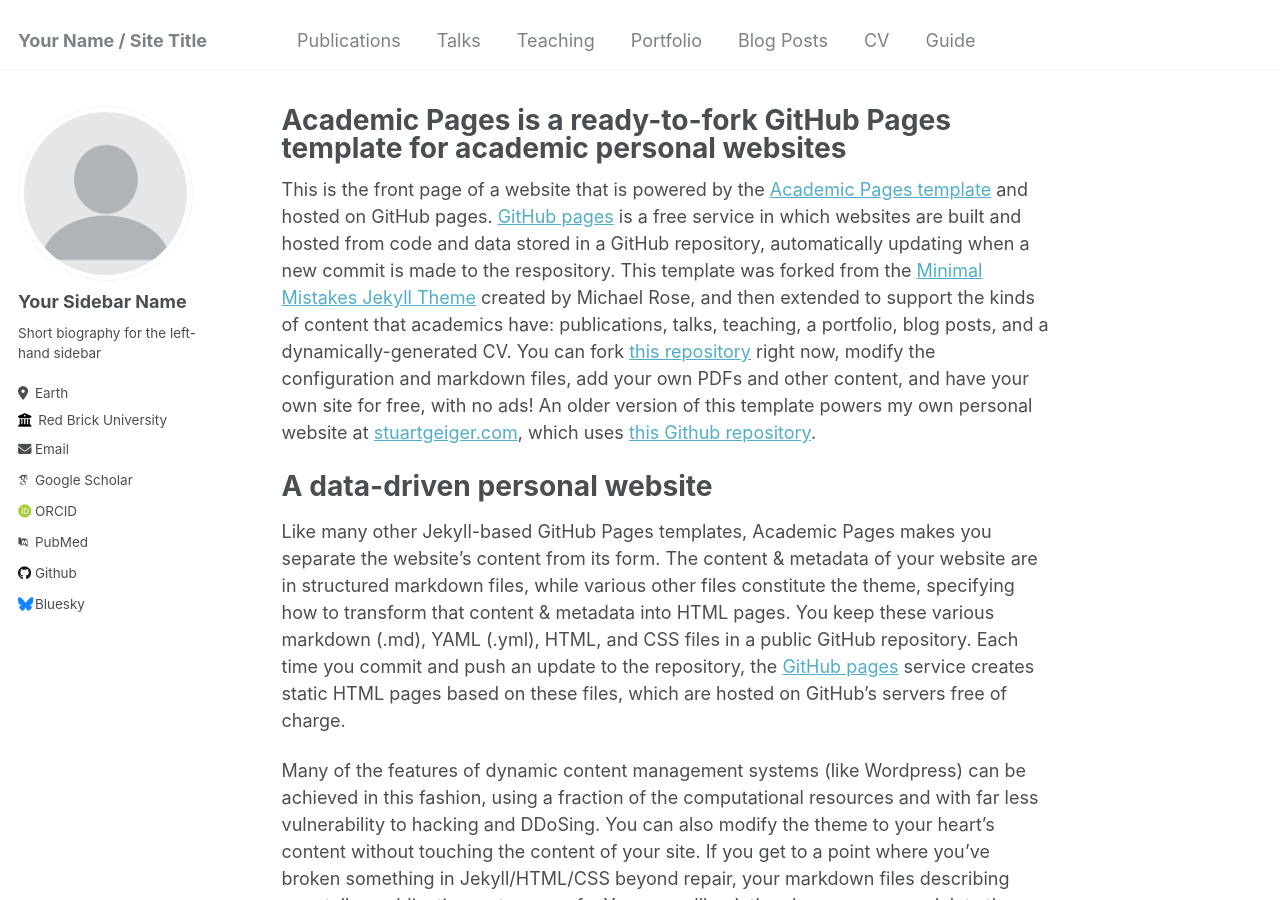
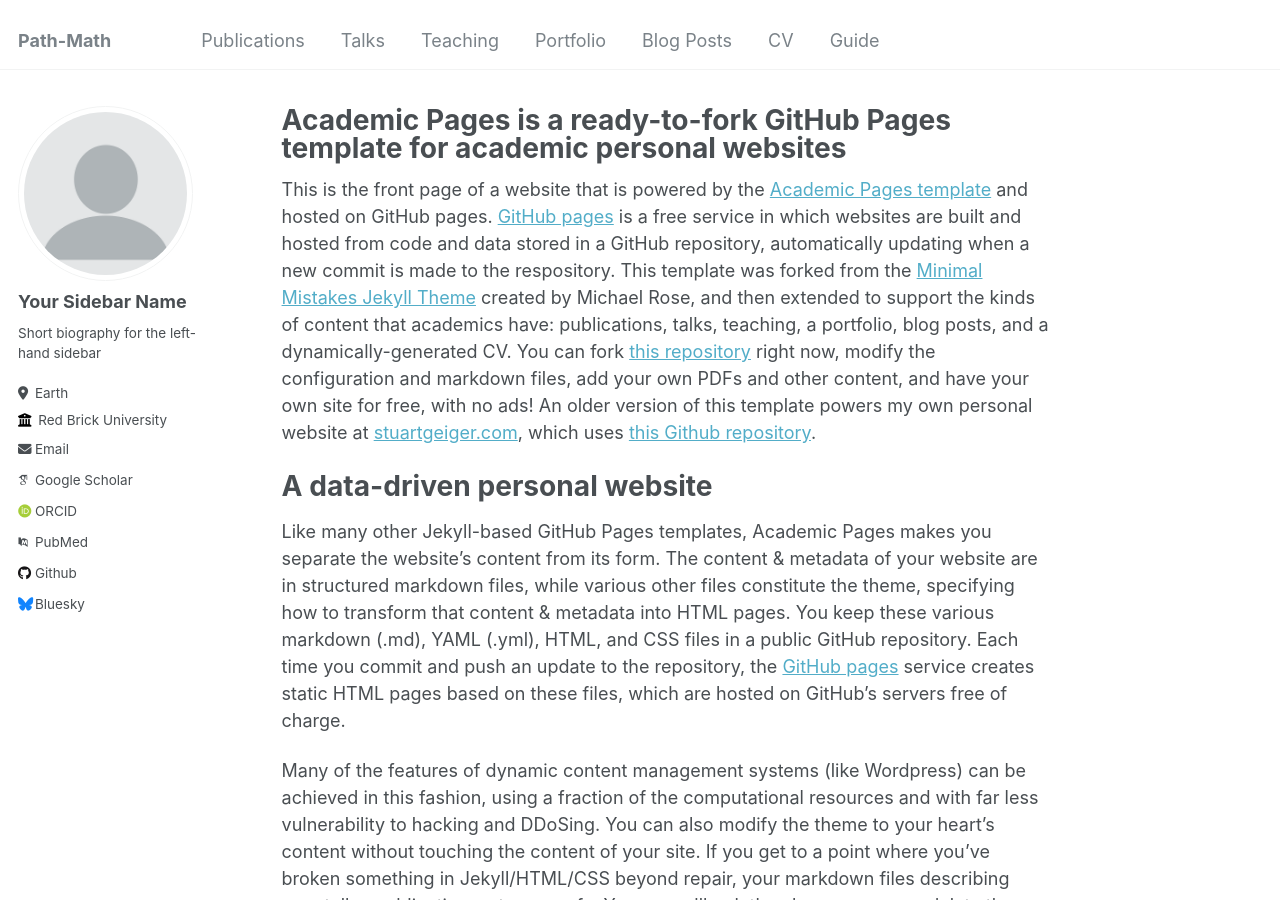
Before and after one commit to 22csnyder/22csnyder.github.io, a Jekyll site: the page built from _pages/about.md, in a window 1280 px wide and 900 px high. Built offline with Jekyll 4.4.1, drawn with Linux system fonts in a browser that asks for light colours; some web fonts are replaced.

Commit message:
Update site title to "Path-Math"

```diff
--- a/_config.yml
+++ b/_config.yml
@@ -8,7 +8,7 @@
 
 # Basic Site Settings
 locale                   : "en-US"
-title                    : "Your Name / Site Title"
+title                    : "Path-Math"
 title_separator          : "-"
 name                     : &name "His Name"
 description              : &description "his description"
```
